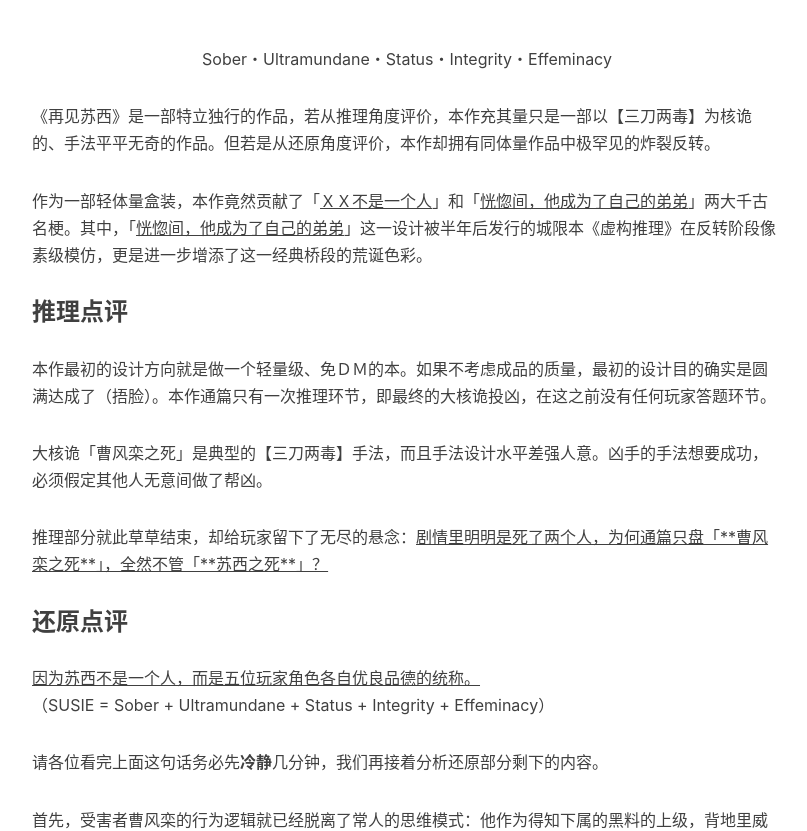
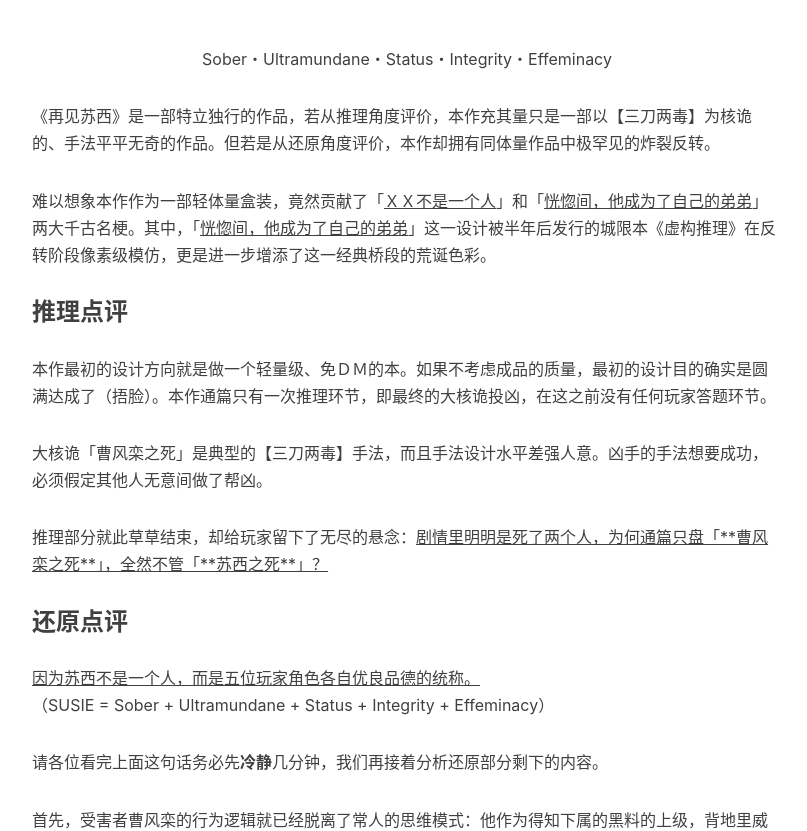
Before and after one commit to mysteryreview/mysteryreview.github.io, a Jekyll site: the page built from _posts/2019-12-31-再见苏西.md, in a window 1280 px wide and 900 px high, scrolled down 518 px, cut to the strip 69-900 px from the top of the window. Shown: the whole strip, without its empty margins (233-1040 px from the left). Built offline with Jekyll 4.4.1, drawn with Linux system fonts in a browser that asks for light colours; nearby versions of some CDN libraries; comment, search, counter and statistics services are not loaded.

Commit message:
Update 2019-12-31-再见苏西.md

```diff
--- a/_posts/2019-12-31-再见苏西.md
+++ b/_posts/2019-12-31-再见苏西.md
@@ -15,7 +15,7 @@ tags:
 
 《再见苏西》是一部特立独行的作品，若从推理角度评价，本作充其量只是一部以【三刀两毒】为核诡的、手法平平无奇的作品。但若是从还原角度评价，本作却拥有同体量作品中极罕见的炸裂反转。
 
-作为一部轻体量盒装，本作竟然贡献了「<u>ＸＸ不是一个人</u>」和「<u>恍惚间，他成为了自己的弟弟</u>」两大千古名梗。其中，「<u>恍惚间，他成为了自己的弟弟</u>」这一设计被半年后发行的城限本《虚构推理》在反转阶段像素级模仿，更是进一步增添了这一经典桥段的荒诞色彩。
+难以想象本作作为一部轻体量盒装，竟然贡献了「<u>ＸＸ不是一个人</u>」和「<u>恍惚间，他成为了自己的弟弟</u>」两大千古名梗。其中，「<u>恍惚间，他成为了自己的弟弟</u>」这一设计被半年后发行的城限本《虚构推理》在反转阶段像素级模仿，更是进一步增添了这一经典桥段的荒诞色彩。
 
 ### 推理点评
 
```
